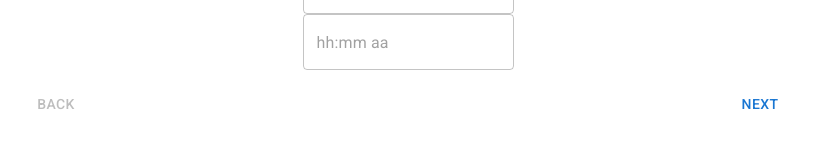
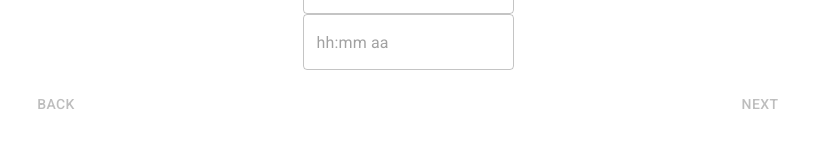
Before and after one commit to javierSerLuc/tour-mate, a React (Create React App) app: page / in a window 1280 px wide. Shown: the part 243-390 px from the top of the page, without its empty margins (232-1046 px from the left). Built offline with nearby package versions, Linux system fonts and the light colour scheme.

Commit message:
No deja pasar sin rellenar

```diff
--- a/src/Componentes/Pages/PaginaPrincipal.js
+++ b/src/Componentes/Pages/PaginaPrincipal.js
@@ -70,6 +70,14 @@ export const PaginaPrincipal = () => {
         setActiveStep(0);
     };
 
+    const comprobarEleccionDatos = () => {
+        let dia = sessionStorage.getItem('dia');
+        let dateInicioRuta = sessionStorage.getItem('horaInicio');
+        let dateFinRuta = sessionStorage.getItem('horaFin');
+
+        return dia !== null && dateInicioRuta !== null && dateFinRuta !== null;
+    };
+
 
 
   return (
@@ -118,10 +126,23 @@ export const PaginaPrincipal = () => {
                 Skip
               </Button>
             )}
+            {activeStep===0 && (
+              comprobarEleccionDatos() ? (
 
-            <Button onClick={handleNext}>
+                <Button onClick={handleNext} >
+                  {activeStep === steps.length - 1 ? 'Finish' : 'Next'}
+                </Button>
+              ) :
+                <Button disabled onClick={handleNext} >
+                  {activeStep === steps.length - 1 ? 'Finish' : 'Next'}
+                </Button>
+            )}
+            {activeStep!==0 && (
+
+            <Button onClick={handleNext} >
               {activeStep === steps.length - 1 ? 'Finish' : 'Next'}
             </Button>
+            )}
           </Box>
         </React.Fragment>
 
```
